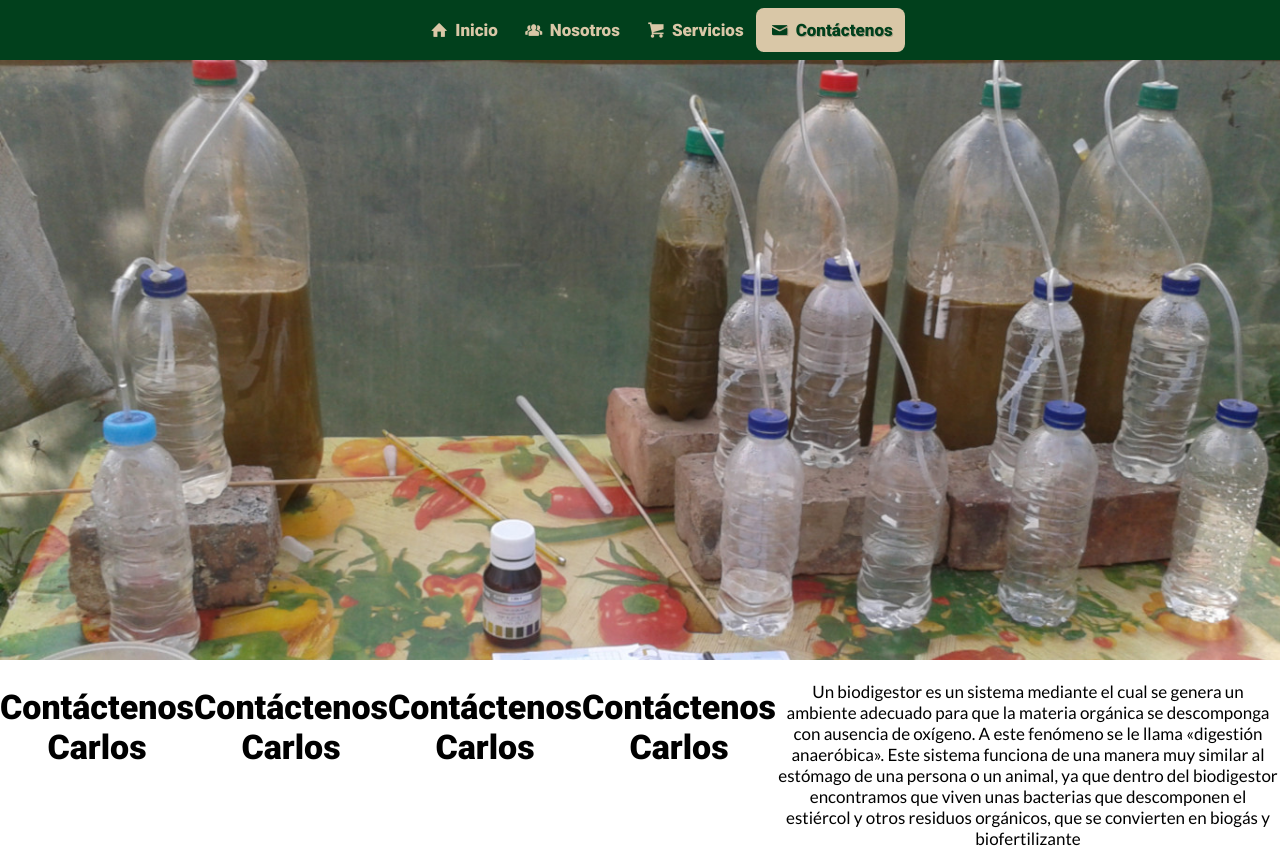
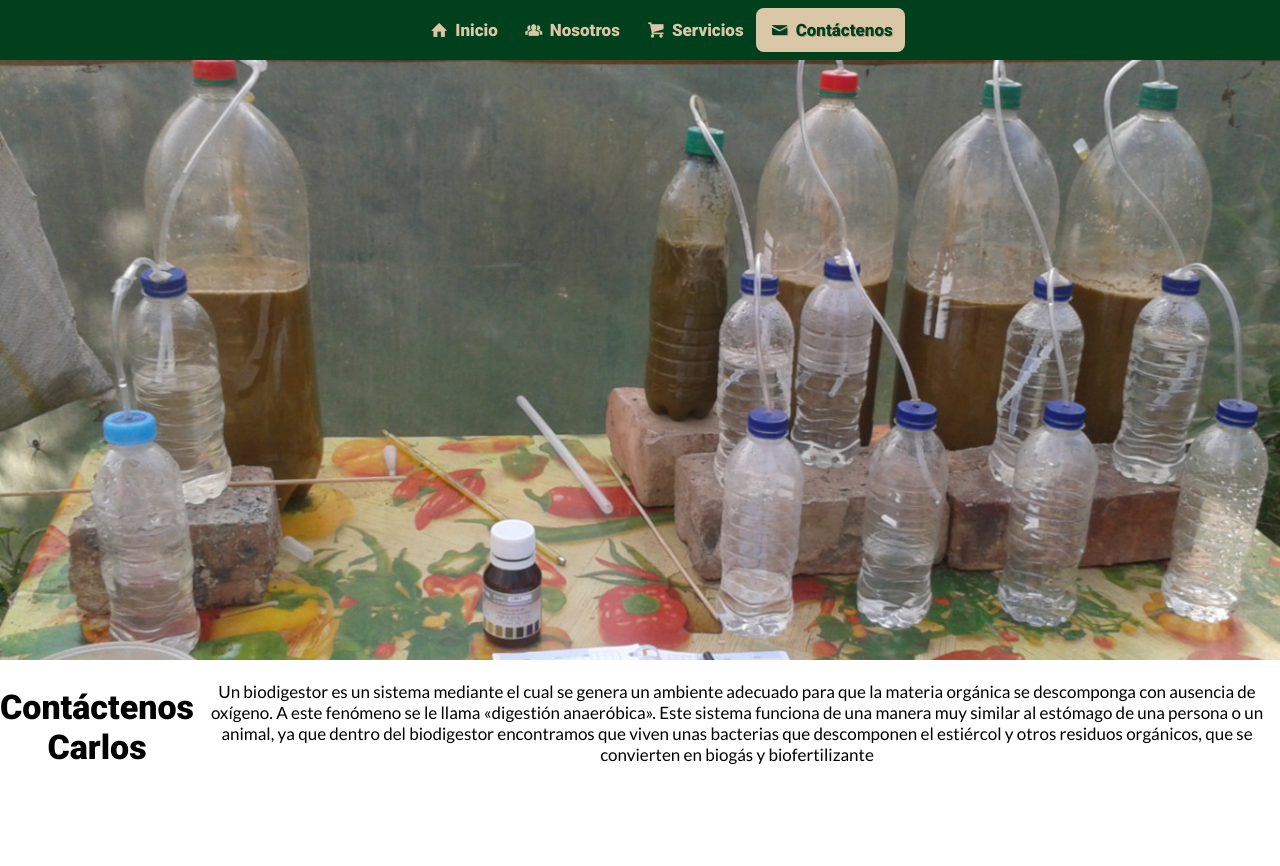
Before and after one commit to carlos00027/biogestores, a plain HTML site: page contactenos.html in a window 1280 px wide. After the commit the page ends 800 px from the top, so only its background shows below. Drawn offline with Linux system fonts and the light colour scheme.

Commit message:
ajustes en contactenos

```diff
--- a/contactenos.html
+++ b/contactenos.html
@@ -49,9 +49,6 @@
 	<div class="contenedor-fila">
 		<div class="contenedor-50 centrar">
 			<h1>Contáctenos Carlos</h1>
-			<h1>Contáctenos Carlos</h1>
-			<h1>Contáctenos Carlos</h1>
-			<h1>Contáctenos Carlos</h1>
 			<p>
 				Un biodigestor es un sistema mediante
 				el cual se genera un ambiente adecuado
```
